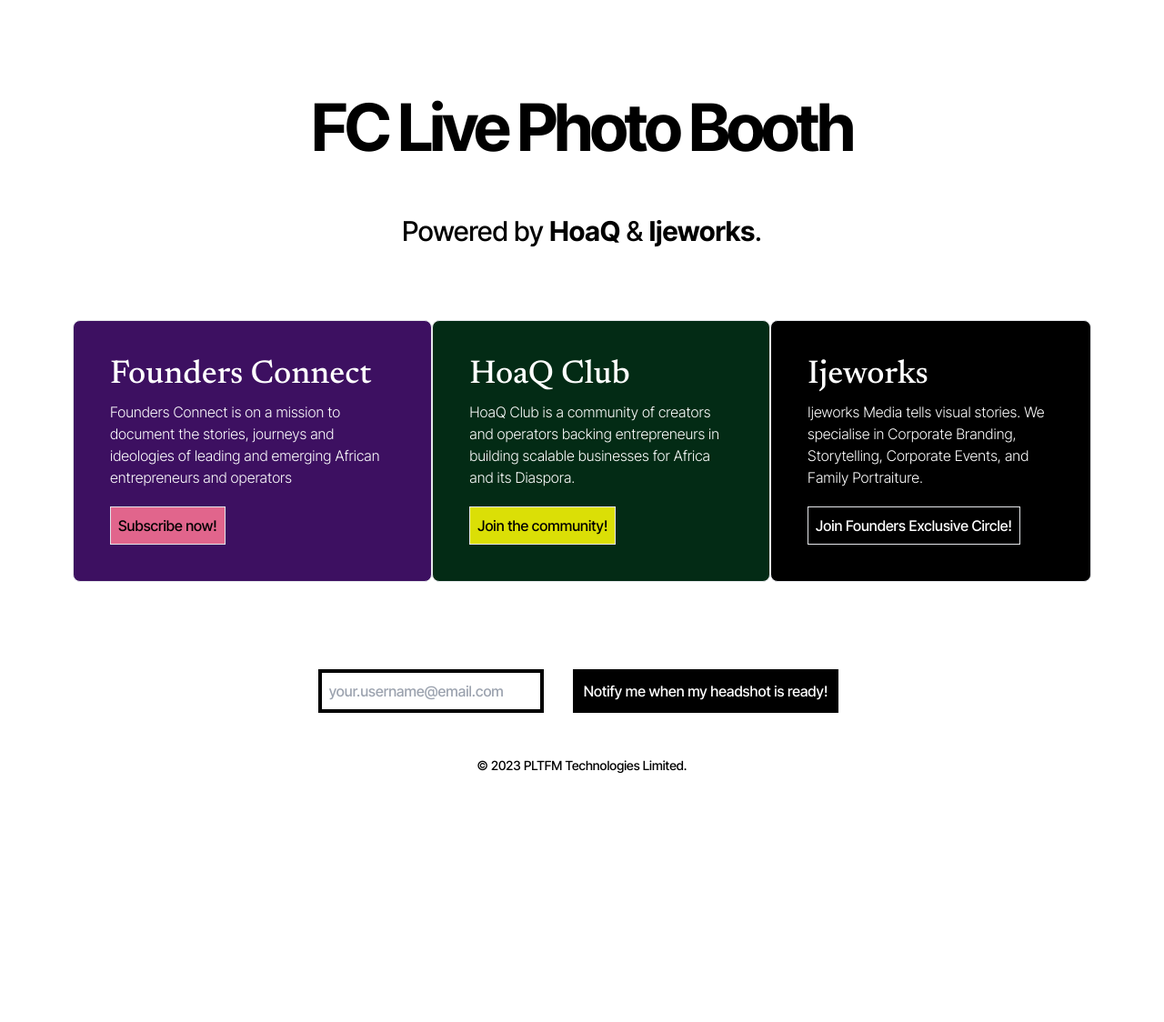
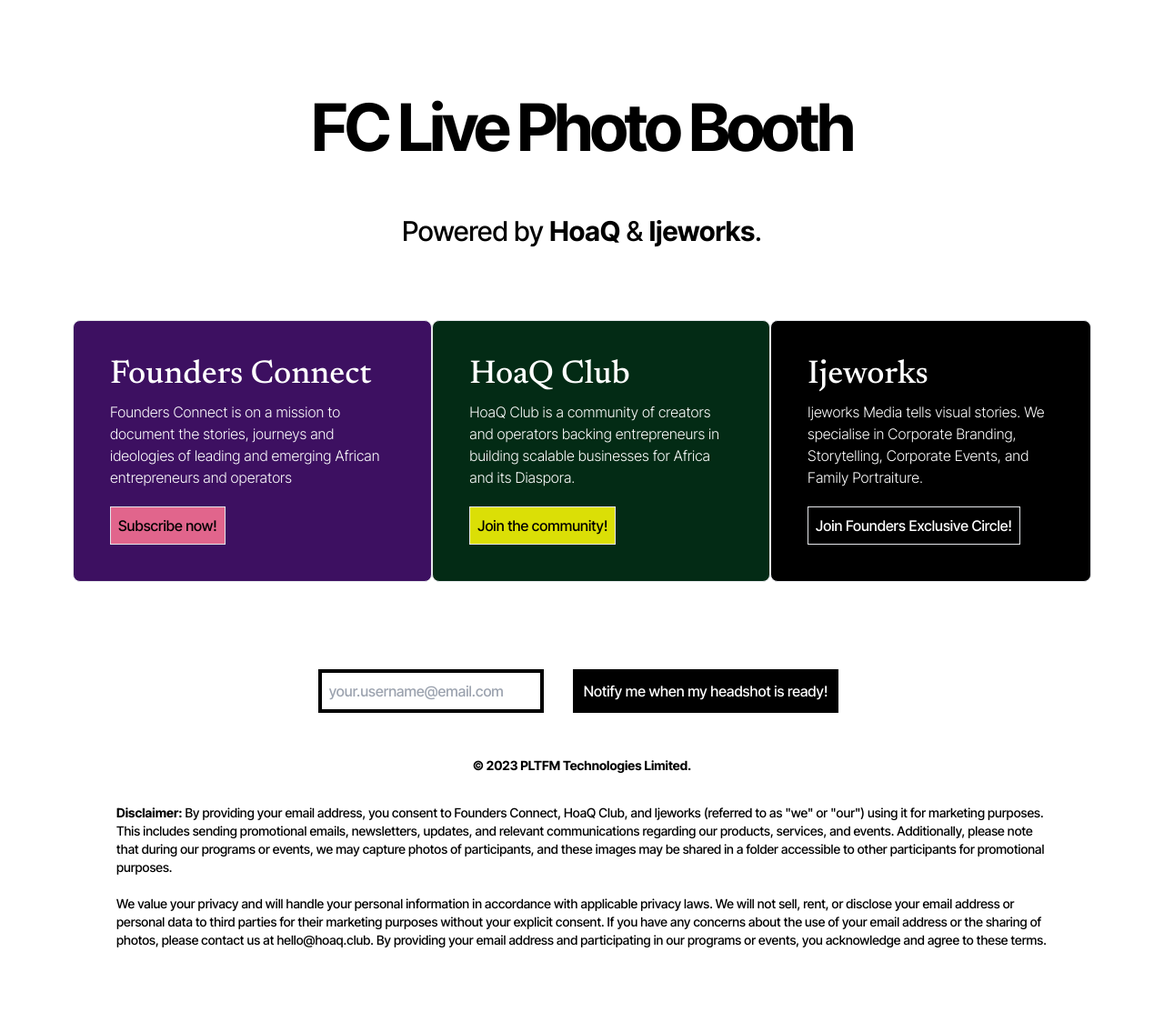
Before and after one commit to pltfmdotco/www, a Jekyll site: the page built from fclive.md, in a window 1280 px wide. Shown: the whole page at 91% size. Built offline with Jekyll 4.4.1, drawn with Linux system fonts in a browser that asks for light colours; nearby versions of some CDN libraries; before the commit the page ends 900 px from its top, so only the background shows below that.

Commit message:
fclive: add disclaimer

```diff
--- a/_layouts/fclive.html
+++ b/_layouts/fclive.html
@@ -91,7 +91,7 @@
       </form>
     </div>
     <footer>
-      <div class="font-inter w-full h-full max-w-screen-xl mx-auto p-4 md:py-8">
+      <div class="font-inter w-full h-full font-black max-w-screen-xl mx-auto p-4 md:py-8">
         <span
           class="font-inter block text-sm text-white md:text-black sm:text-center"
           >&copy; 2023
@@ -100,6 +100,10 @@
           >.</span
         >
       </div>
+      <div class="text-sm mx-auto mb-20 w-4/5">
+        <p><strong>Disclaimer:</strong> By providing your email address, you consent to Founders Connect, HoaQ Club, and Ijeworks (referred to as "we" or "our") using it for marketing purposes. This includes sending promotional emails, newsletters, updates, and relevant communications regarding our products, services, and events. Additionally, please note that during our programs or events, we may capture photos of participants, and these images may be shared in a folder accessible to other participants for promotional purposes.</p><br>
+              <p>We value your privacy and will handle your personal information in accordance with applicable privacy laws. We will not sell, rent, or disclose your email address or personal data to third parties for their marketing purposes without your explicit consent. If you have any concerns about the use of your email address or the sharing of photos, please contact us at hello@hoaq.club. By providing your email address and participating in our programs or events, you acknowledge and agree to these terms.</p>
+            </div>
     </footer>
   </body>
 </html>
```
Also changed, not shown: 1 other file.
